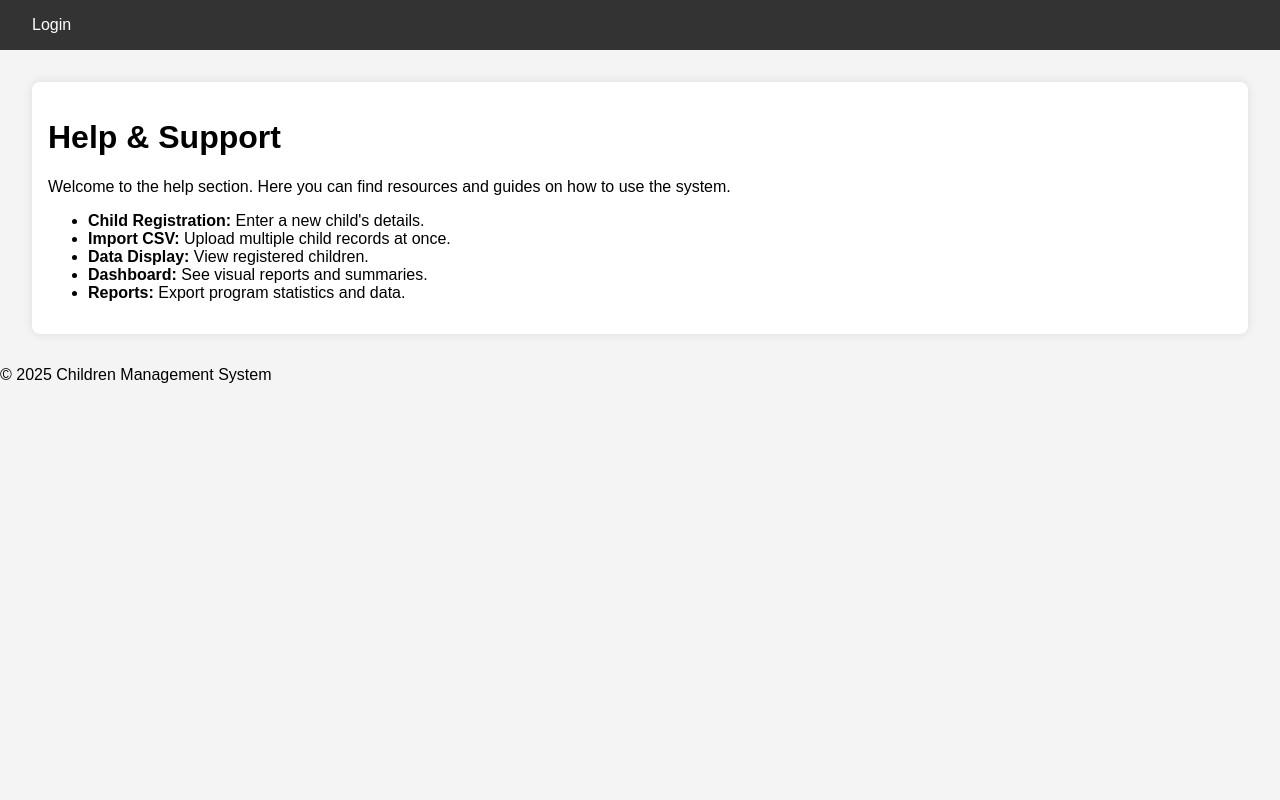
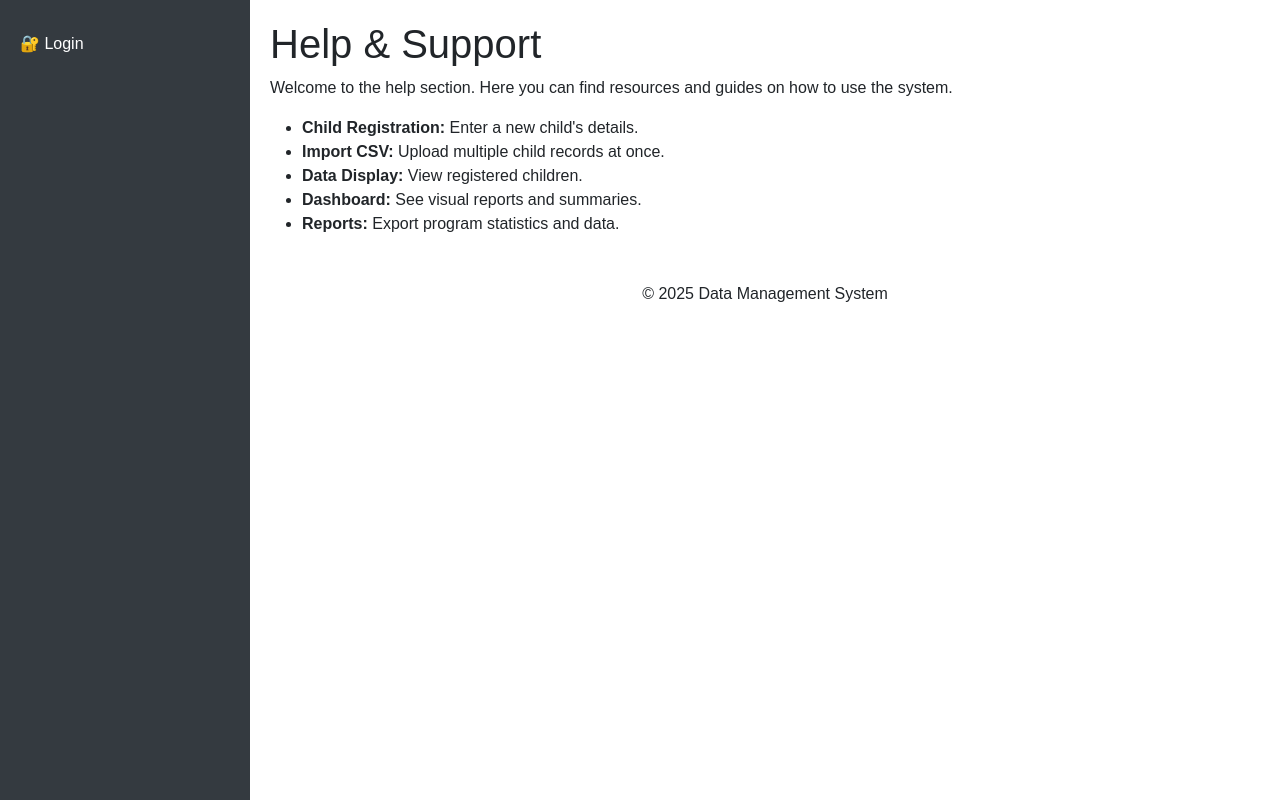
Before and after one commit to kichuna/dms, a Flask app: page /help in a window 1280 px wide. Run offline with Flask 3, Linux system fonts and the light colour scheme.

```diff
--- a/app.py
+++ b/app.py
@@ -295,11 +295,6 @@ def dashboard():
     )
 
 
-
-
-
-
-
 @app.route('/reports', methods=['GET', 'POST'])
 def reports():
     labels = []
@@ -311,7 +306,7 @@ def reports():
         start_date = None
         end_date = None
 
-        # Handle date range based on filter
+        # Handle date range
         if filter_period == 'this-month':
             start_date = datetime.now().replace(day=1).date()
             end_date = datetime.now().date()
@@ -331,45 +326,52 @@ def reports():
                 flash("Invalid custom date format. Please use YYYY-MM-DD.", "danger")
                 return redirect(request.url)
 
+        # Report type: EDUCATION
         if report_type == 'education':
             labels = [
                 'High School', 'College', 'Scholarship', 'Transport',
                 'Upkeep', 'Materials', 'Pocket Money', 'Tuition'
             ]
-            education_data = EducationSupportIndicators.query.filter(
+            data = EducationSupportIndicators.query.filter(
                 EducationSupportIndicators.date_column.between(start_date, end_date)
             ).all()
+
             values = [
-                sum(1 for e in education_data if e.enrolled_in_high_school),
-                sum(1 for e in education_data if e.enrolled_in_college),
-                sum(1 for e in education_data if e.continued_scholarship_support),
-                sum(1 for e in education_data if e.supported_with_transport),
-                sum(1 for e in education_data if e.supported_with_upkeep),
-                sum(1 for e in education_data if e.supported_with_scholastic_materials),
-                sum(1 for e in education_data if e.supported_with_pocket_money),
-                sum(1 for e in education_data if e.supported_with_tuition)
+                sum(e.enrolled_in_high_school or 0 for e in data),
+                sum(e.enrolled_in_college or 0 for e in data),
+                sum(e.continued_scholarship_support or 0 for e in data),
+                sum(e.supported_with_transport or 0 for e in data),
+                sum(e.supported_with_upkeep or 0 for e in data),
+                sum(e.supported_with_scholastic_materials or 0 for e in data),
+                sum(e.supported_with_pocket_money or 0 for e in data),
+                sum(e.supported_with_tuition or 0 for e in data)
             ]
 
+        # Report type: FAMILY
         elif report_type == 'family':
             labels = [
                 'Financial', 'Housing', 'Healthcare', 'Food',
                 'Education', 'Employment', 'Emotional', 'Legal'
             ]
-            family_data = FamilySupportProgramIndicators.query.filter(
+            data = FamilySupportProgramIndicators.query.filter(
                 FamilySupportProgramIndicators.date_column.between(start_date, end_date)
             ).all()
+
             values = [
-                sum(1 for f in family_data if f.financial_support),
-                sum(1 for f in family_data if f.housing_support),
-                sum(1 for f in family_data if f.healthcare_support),
-                sum(1 for f in family_data if f.food_support),
-                sum(1 for f in family_data if f.educational_support),
-                sum(1 for f in family_data if f.employment_support),
-                sum(1 for f in family_data if f.emotional_support),
-                sum(1 for f in family_data if f.legal_support)
+                sum(f.financial_support or 0 for f in data),
+                sum(f.housing_support or 0 for f in data),
+                sum(f.healthcare_support or 0 for f in data),
+                sum(f.food_support or 0 for f in data),
+                sum(f.educational_support or 0 for f in data),
+                sum(f.employment_support or 0 for f in data),
+                sum(f.emotional_support or 0 for f in data),
+                sum(f.legal_support or 0 for f in data)
             ]
 
-    return render_template('reports.html', labels=labels, values=values)
+    return render_template('reports.html', labels=labels, values=values,report_type=report_type)
+
+
+
 
 @app.route('/add_family_program_data', methods=['GET', 'POST'])
 @login_required
--- a/templates/base.html
+++ b/templates/base.html
@@ -1,55 +1,100 @@
 <!DOCTYPE html>
 <html lang="en">
+<head>
+    <meta charset="UTF-8" />
+    <meta name="viewport" content="width=device-width, initial-scale=1.0"/>
+    <title>Data Management System</title>
+    <link rel="stylesheet" href="{{ url_for('static', filename='style.css') }}"/>
+    <link href="https://cdn.jsdelivr.net/npm/bootstrap@5.3.0/dist/css/bootstrap.min.css" rel="stylesheet"/>
+    <style>
+        body {
+            margin: 0;
+            font-family: Arial, sans-serif;
+        }
 
-<head>
-    <meta charset="UTF-8">
-    <meta name="viewport" content="width=device-width, initial-scale=1.0">
-    <title>Children Management System</title>
-    <link rel="stylesheet" href="{{ url_for('static', filename='style.css') }}">
+        .sidebar {
+            height: 100vh;
+            width: 250px;
+            position: fixed;
+            top: 0;
+            left: 0;
+            background-color: #343a40;
+            color: white;
+            padding-top: 20px;
+            display: flex;
+            flex-direction: column;
+        }
+
+        .sidebar a, .sidebar .dropbtn {
+            color: white;
+            padding: 12px 20px;
+            text-decoration: none;
+            display: block;
+            text-align: left;
+            border: none;
+            background: none;
+            width: 100%;
+        }
+
+        .sidebar a:hover, .sidebar .dropbtn:hover {
+            background-color: #495057;
+        }
+
+        .dropdown-container {
+            display: none;
+            background-color: #495057;
+            padding-left: 10px;
+        }
+
+        .active + .dropdown-container {
+            display: block;
+        }
+
+        .main-content {
+            margin-left: 250px;
+            padding: 20px;
+        }
+
+        footer {
+            margin-left: 250px;
+            padding: 10px;
+            text-align: center;
+        }
+
+    </style>
 </head>
 
 <body>
-    <header>
-        <nav>
-            <div class="menu">
+
+    <!-- Sidebar -->
+    <div class="sidebar">
         {% if current_user.is_authenticated %}
-                    <!-- Home -->
-                    <a href="{{ url_for('data_display') }}" class="nav-link">Home</a>
+            <a href="{{ url_for('data_display') }}">🏠 Home</a>
 
-                    <!-- Child Management Dropdown -->
-                    <div class="dropdown">
-                        <button class="dropbtn">Child Management ▾</button>
-                        <div class="dropdown-content">
+            <button class="dropbtn">👶 Child Management ▾</button>
+            <div class="dropdown-container">
                 <a href="{{ url_for('data_entry') }}">Child Registration</a>
                 <a href="{{ url_for('import_csv') }}">Import CSV</a>
                 <a href="{{ url_for('data_display') }}">Data Display</a>
             </div>
-                    </div>
 
-                    <!-- Project Management Dropdown -->
-                    <div class="dropdown">
-                        <button class="dropbtn">Project Management ▾</button>
-                        <div class="dropdown-content">
+            <button class="dropbtn">📊 Project Management ▾</button>
+            <div class="dropdown-container">
                 <a href="{{ url_for('data_manager') }}">Education - Data Manager</a>
                 <a href="{{ url_for('add_family_program_data') }}">Family - Data Manager</a>
                 <a href="{{ url_for('indicators') }}">View Indicators</a>
                 <a href="{{ url_for('dashboard') }}">Dashboard</a>
             </div>
+
+            <a href="{{ url_for('help') }}">❓ Help</a>
+            <a href="{{ url_for('logout') }}">🚪 Logout</a>
+        {% else %}
+            <a href="{{ url_for('login') }}">🔐 Login</a>
+        {% endif %}
     </div>
 
-
-
-                    <!-- Help & Logout -->
-                    <a href="{{ url_for('help') }}" class="nav-link">Help</a>
-                    <a href="{{ url_for('logout') }}" class="nav-link">Logout</a>
-                {% else %}
-                    <a href="{{ url_for('login') }}" class="nav-link">Login</a>
-                {% endif %}
-            </div>
-        </nav>
-    </header>
-
-    <div class="container">
+    <!-- Main Content -->
+    <div class="main-content">
         {% with messages = get_flashed_messages(with_categories=true) %}
             {% if messages %}
                 {% for category, message in messages %}
@@ -61,9 +106,21 @@
         {% block content %}{% endblock %}
     </div>
 
+    <!-- Footer -->
     <footer>
-        <p>&copy; 2025 Children Management System</p>
+        <p>&copy; 2025 Data Management System</p>
     </footer>
+
+    <!-- JS for dropdown toggles -->
+    <script>
+        const dropdowns = document.querySelectorAll(".dropbtn");
+        dropdowns.forEach(btn => {
+            btn.addEventListener("click", function () {
+                this.classList.toggle("active");
+                const dropdown = this.nextElementSibling;
+                dropdown.style.display = dropdown.style.display === "block" ? "none" : "block";
+            });
+        });
+    </script>
 </body>
-
 </html>
```
Also changed, not shown: templates/reports.html (+80 -12 lines), 1 other file. Lines whose indentation alone changed are shown as unchanged.
